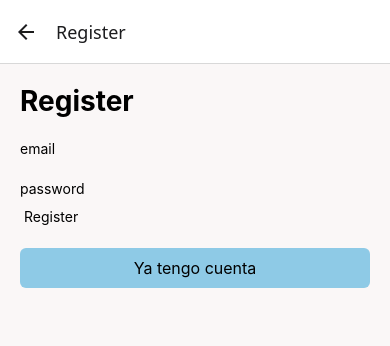
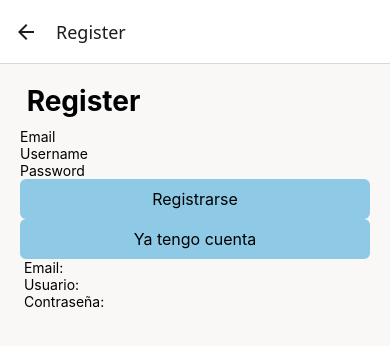
Before and after one commit to TomasLagger1/trabajo-integrador-3, a React Native app in the folder demo-expo/: screen /Register in a window 390 px wide. Shown: the top 346 px of the page. Built offline with nearby package versions, Linux system fonts and the light colour scheme.

Commit message:
register, falta el css todavia

```diff
--- a/demo-expo/src/screens/Register.js
+++ b/demo-expo/src/screens/Register.js
@@ -2,61 +2,79 @@ import React, { Component } from "react";
 import { View, Text, StyleSheet, Pressable } from "react-native";
 import { TextInput } from "react-native-web";
 import { auth } from "../firebase/config";
+import { db } from "../firebase/config";
 
 class Register extends Component {
   constructor(props) {
-        super(props);
+    super(props)
     this.state = {
       email: '',
+      username: '',
       password: '',
-            registered: false
-        };
+      registered: false,
+      error: null
+    }
   }
 
-    register(email, password) {
-        auth.createUserWithEmailAndPassword(email, password)
-        .then( response =>{
-            this.setState({registered: true})
+  onSubmit() {
+
+    auth.createUserWithEmailAndPassword(this.state.email, this.state.password)
+      .then(response => {
+        this.setState({ registered: true });
+        return db.collection('users').add({
+          email: this.state.email,
+          username: this.state.username,
+          createdAt: Date.now()
+        });
       })
-        .catch( error => {
-            this.setState({error: 'Fallo al registrar usuario'})
+      .then(() => {
+        this.props.navigation.navigate('Login');
       })
-    }
-
-
-
-    onSubmit() {
-        this.register(this.state.email, this.state.password)
+      .catch(error => {
+        this.setState({ error: 'Fallo en el registro' });
+        console.log(error);
+      });
   }
 
   render() {
-        return (
+    return(
       <View style={styles.container}>
-                <Text style={styles.title}>Register</Text>
+        <Text style={styles.title}> Register </Text>
 
-                <TextInput style={styles.field}
-                    keyboardType='email-address'
-                    placeholder='email'
+        <TextInput style={styles.input}
+          keyboardType="email-address"
+          placeholder="Email"
+          value={this.state.email}
           onChangeText={text => this.setState({ email: text })}
-                    value={this.state.email} />
-                <TextInput style={styles.field}
-                    keyboardType='default'
-                    placeholder='password'
+        />
+        <TextInput style={styles.input}
+          placeholder="Username"
+          value={this.state.username}
+          onChangeText={text => this.setState({ username: text })}
+        />
+        <TextInput style={styles.input}
+          keyboardType="default"
+          placeholder="Password"
           secureTextEntry={true}
+          value={this.state.password}
           onChangeText={text => this.setState({ password: text })}
-                    value={this.state.password} />
-                <Pressable style={styles.field} onPress={() => this.onSubmit()}>
-                    <Text> Register </Text>
+        />
+
+        {this.state.error && <Text style={{color:'red', marginTop:10}}>{this.state.error}</Text>}
+
+        <Pressable onPress={() => this.onSubmit()} style={styles.button}>
+          <Text style={styles.buttonText}> Registrarse </Text>
         </Pressable>
 
-                <Pressable
-                    style={styles.button}
-                    onPress={() => this.props.navigation.navigate("Login")}
-                >
-                    <Text style={styles.buttonText}>Ya tengo cuenta</Text>
+        <Pressable onPress={ () => this.props.navigation.navigate('Login') } style={styles.button}>
+          <Text style={styles.buttonText}> Ya tengo cuenta </Text>
         </Pressable>
+
+        <Text style={styles.userInfo}> Email: {this.state.email} </Text>
+        <Text style={styles.userInfo}> Usuario: {this.state.username} </Text>
+        <Text style={styles.userInfo}> Contraseña: {this.state.password} </Text>
       </View>
-        );
+    )
   }
 }
 
```
Lines whose indentation alone changed are shown as unchanged.
